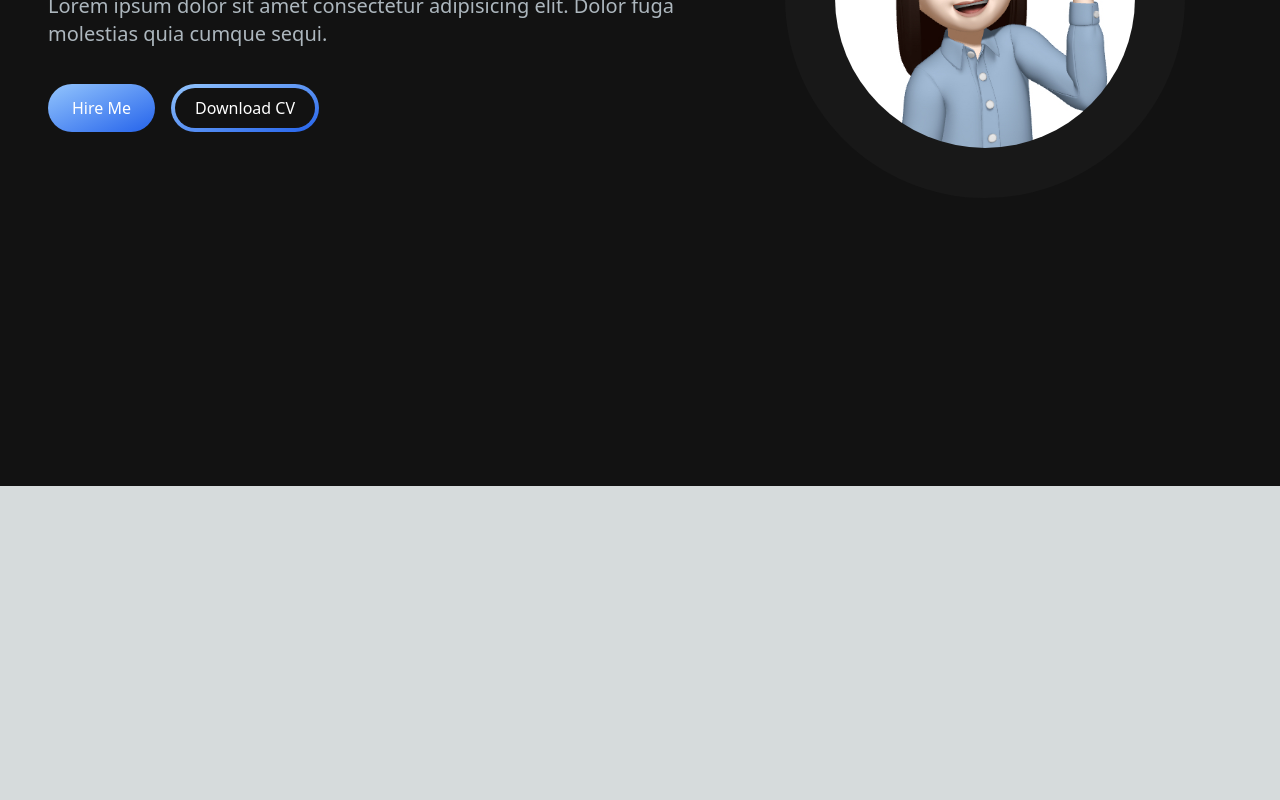
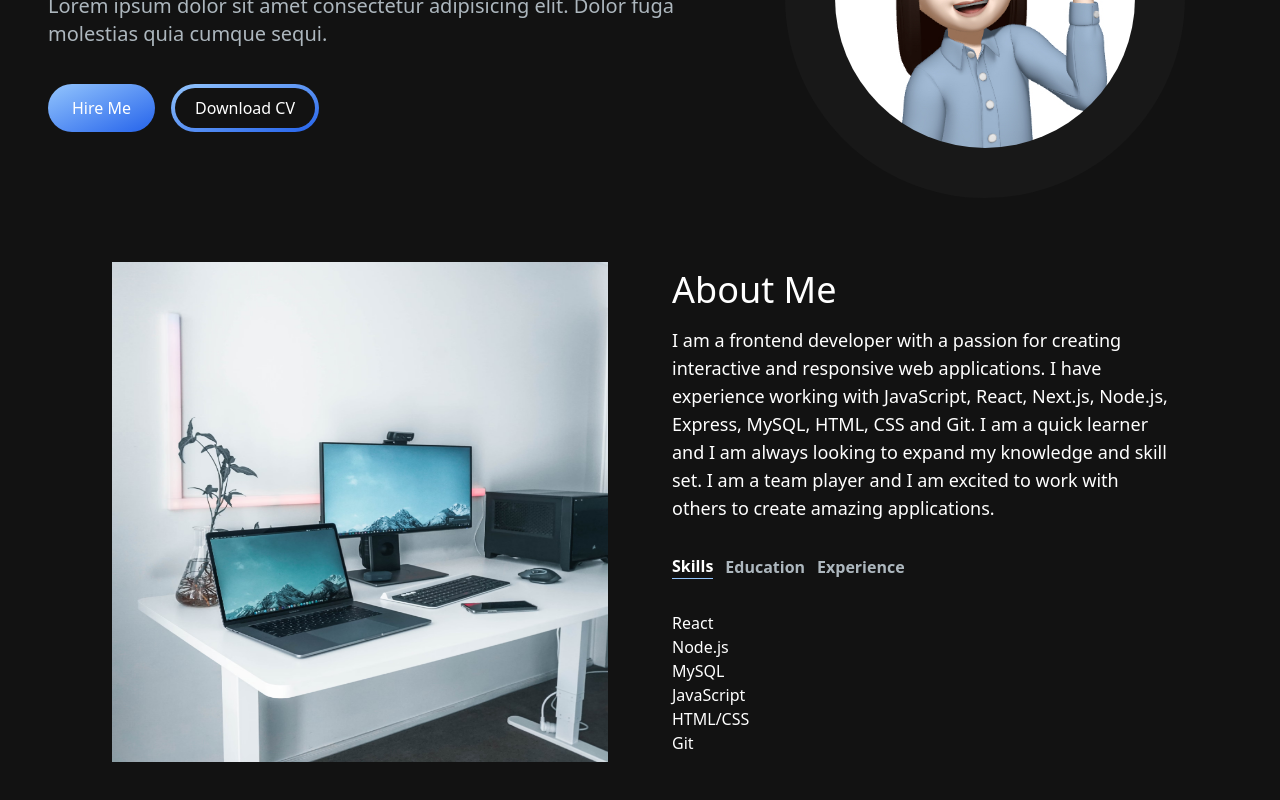
Before and after one commit to huachen8858/portfolio-tailwind, a Next.js app: page / in a window 1280 px wide. Shown: the part 314-1114 px from the top of the page. Before the commit the page ends 800 px from the top, so only its background shows below. Built offline with nearby package versions, Linux system fonts and the light colour scheme.

Commit message:
about section

```diff
--- /dev/null
+++ b/components/about-section.js
@@ -0,0 +1,66 @@
+import React, { useTransition, useState } from "react";
+import Image from "next/image";
+import TabButton from "./tab-button";
+import TAB_DATA from "@/data/tab-data";
+
+export default function AboutSection() {
+  const [tab, setTab] = useState("skills");
+  const [isPending, startTransition] = useTransition();
+  const handleTabChange = (id) => {
+    startTransition(() => {
+      setTab(id);
+    });
+  };
+
+  return (
+    <seciton className="text-white">
+      <div className="md:grid md:grid-cols-2 gap-8 items-center py-8 px-4 xl:gap-16 sm:py-16 xl:px-16">
+        <Image
+          src="/about-image.png"
+          alt="about-image"
+          className="w-[500px] h-[500px]"
+          width={500}
+          height={500}
+        />
+        <div className="mt-4 md:mt-0 text-left flex flex-col h-full">
+          <h2 className="text-4xl from-bold text-white mb-4 mt-2">About Me</h2>
+          <p className="text-base lg:text-lg">
+            I am a frontend developer with a passion for creating interactive
+            and responsive web applications. I have experience working with
+            JavaScript, React, Next.js, Node.js, Express, MySQL, HTML, CSS and
+            Git. I am a quick learner and I am always looking to expand my
+            knowledge and skill set. I am a team player and I am excited to work
+            with others to create amazing applications.
+          </p>
+          <div className="flex flex-row justify-start mt-8">
+            <TabButton
+              selectTab={() => handleTabChange("skills")}
+              active={tab === "skills"}
+            >
+              {" "}
+              Skills{" "}
+            </TabButton>
+            <TabButton
+              selectTab={() => handleTabChange("education")}
+              active={tab === "education"}
+            >
+              {" "}
+              Education{" "}
+            </TabButton>
+            <TabButton
+              selectTab={() => handleTabChange("experience")}
+              active={tab === "experience"}
+            >
+              {" "}
+              Experience{" "}
+            </TabButton>
+          </div>
+          {/* 顯示 Tab 對應內容 */}
+          <div className="mt-8 text-white">
+            {TAB_DATA.find((t) => t.id === tab)?.content}
+          </div>
+        </div>
+      </div>
+    </seciton>
+  );
+}
--- a/components/hero-section.js
+++ b/components/hero-section.js
@@ -30,7 +30,7 @@ export default function HeroSection() {
             Lorem ipsum dolor sit amet consectetur adipisicing elit. Dolor fuga molestias quia cumque sequi.
           </p>
           <div>
-            <button className="px-6 py-3 w-full sm:w-fit mb-2 mr-4 rounded-full bg-gradient-to-br from-blue-300 to-blue-600 text-white hover:bg-slate-800">
+            <button className="px-6 py-3 w-full sm:w-fit mb-2 mr-4 rounded-full bg-gradient-to-br from-blue-300 to-blue-600 text-white hover:bg-slate-400">
               Hire Me
             </button>
             <button className="px-1 inline-block py-1 w-full sm:w-fit rounded-full bg-gradient-to-br from-blue-300 to-blue-600 hover:bg-slate-800 text-white mt-3">
--- /dev/null
+++ b/components/tab-button.js
@@ -0,0 +1,18 @@
+import React from "react";
+
+export default function TabButton({ active, selectTab, children }) {
+  const buttonClasses = active ? "text-white border-b border-blue-300" : "text-[#ADB7BE]";
+
+  const variants = {
+    default: { width: 0 },
+    active: { width: "calc(100% - 0.75rem)" },
+  };
+
+  return (
+    <button onClick={selectTab}>
+      <p className={`mr-3 font-semibold hover:text-white ${buttonClasses}`}>
+        {children}
+      </p>
+    </button>
+  );
+}
--- /dev/null
+++ b/data/tab-data.js
@@ -0,0 +1,37 @@
+const TAB_DATA = [
+  {
+    title: "Skills",
+    id: "skills",
+    content: (
+      <ul className="list-disc pl-2">
+        <li>React</li>
+        <li>Node.js</li>
+        <li>MySQL</li>
+        <li>JavaScript</li>
+        <li>HTML/CSS</li>
+        <li>Git</li>
+      </ul>
+    ),
+  },
+  {
+    title: "Education",
+    id: "education",
+    content: (
+      <ul className="list-disc pl-2">
+        <li>iSpan | Frontend Developer(Student)</li>
+        <li>Fu Jen Catholic University</li>
+      </ul>
+    ),
+  },
+  {
+    title: "Experience",
+    id: "experience",
+    content: (
+      <ul className="list-disc pl-2">
+        <li>GRL | Project Coordinator</li>
+      </ul>
+    ),
+  },
+];
+
+export default TAB_DATA;
--- a/pages/index.js
+++ b/pages/index.js
@@ -1,12 +1,14 @@
+import AboutSection from "@/components/about-section";
 import HeroSection from "@/components/hero-section";
 import Navbar from "@/components/navbar";
 
 export default function Home() {
   return (
     <main className="flex min-h-screen flex-col bg-[#121212]">
-    <Navbar/>
+      <Navbar />
       <div className="container mt-24 mx-auto px-12 py-4">
         <HeroSection />
+        <AboutSection />
       </div>
     </main>
   );
```
Also changed, not shown: public/about-image.png (added).
